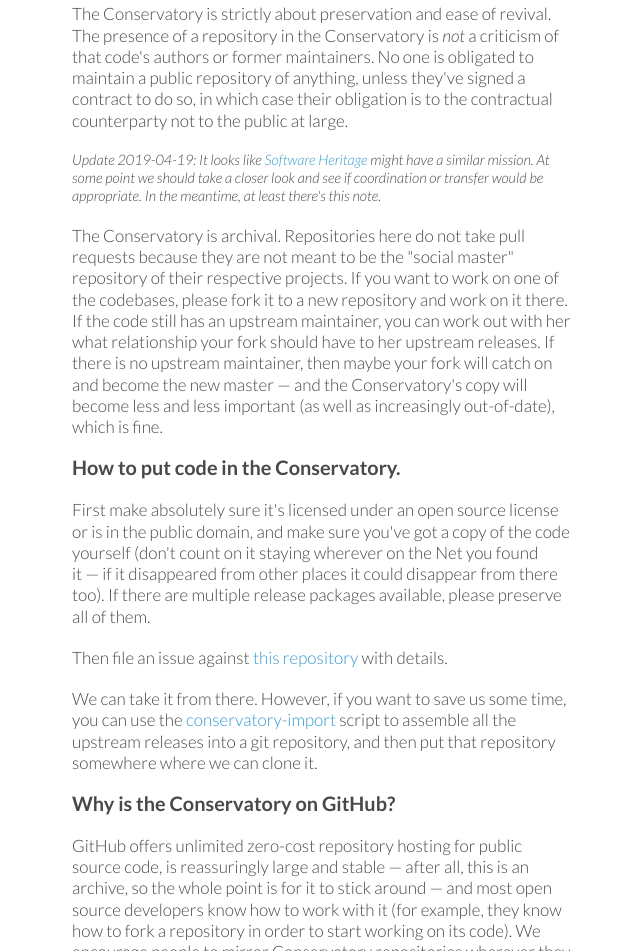
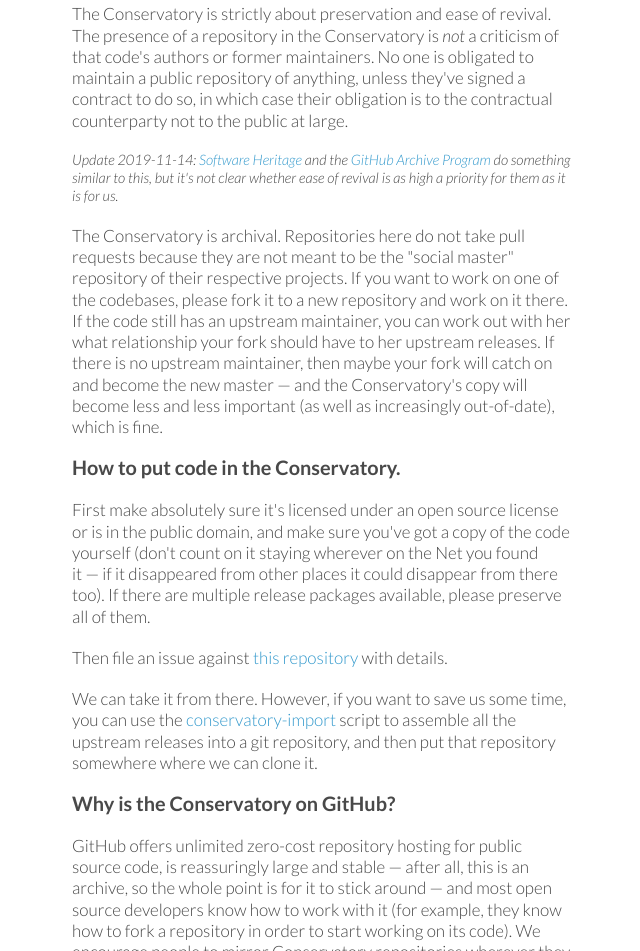
Before and after one commit to Conservatory/conservatory.github.io, a plain HTML site: page index.html in a window 1280 px wide. Shown: the part 773-1724 px from the top of the page, without its empty margins (498-1138 px from the left). Drawn offline with Linux system fonts and the light colour scheme.

Commit message:
Mention GitHub Archive Program too

```diff
--- a/index.html
+++ b/index.html
@@ -44,7 +44,7 @@
 
 <p>The Conservatory is strictly about preservation and ease of revival.  The presence of a repository in the Conservatory is <em>not</em> a criticism of that code's authors or former maintainers.  No one is obligated to maintain a public repository of anything, unless they've signed a contract to do so, in which case their obligation is to the contractual counterparty not to the public at large.</p>
 
-<p style="font-style: italic; font-size: 85%;" >Update 2019-04-19: It looks like <a href="https://www.softwareheritage.org/" >Software Heritage</a> might have a similar mission.  At some point we should take a closer look and see if coordination or transfer would be appropriate.  In the meantime, at least there's this note.</p>
+<p style="font-style: italic; font-size: 85%;" >Update 2019-11-14: <a href="https://www.softwareheritage.org/" >Software Heritage</a> and the <a href="https://archiveprogram.github.com/" >GitHub Archive Program</a> do something similar to this, but it's not clear whether ease of revival is as high a priority for them as it is for us.</p>
 
 <p>The Conservatory is archival.  Repositories here do not take pull requests because they are not meant to be the "social master" repository of their respective projects.  If you want to work on one of the codebases, please fork it to a new repository and work on it there.  If the code still has an upstream maintainer, you can work out with her what relationship your fork should have to her upstream releases.  If there is no upstream maintainer, then maybe your fork will catch on and become the new master&nbsp;&mdash;&nbsp;and the Conservatory's copy will become less and less important (as well as increasingly out-of-date), which is fine.</p></div>
 
```
